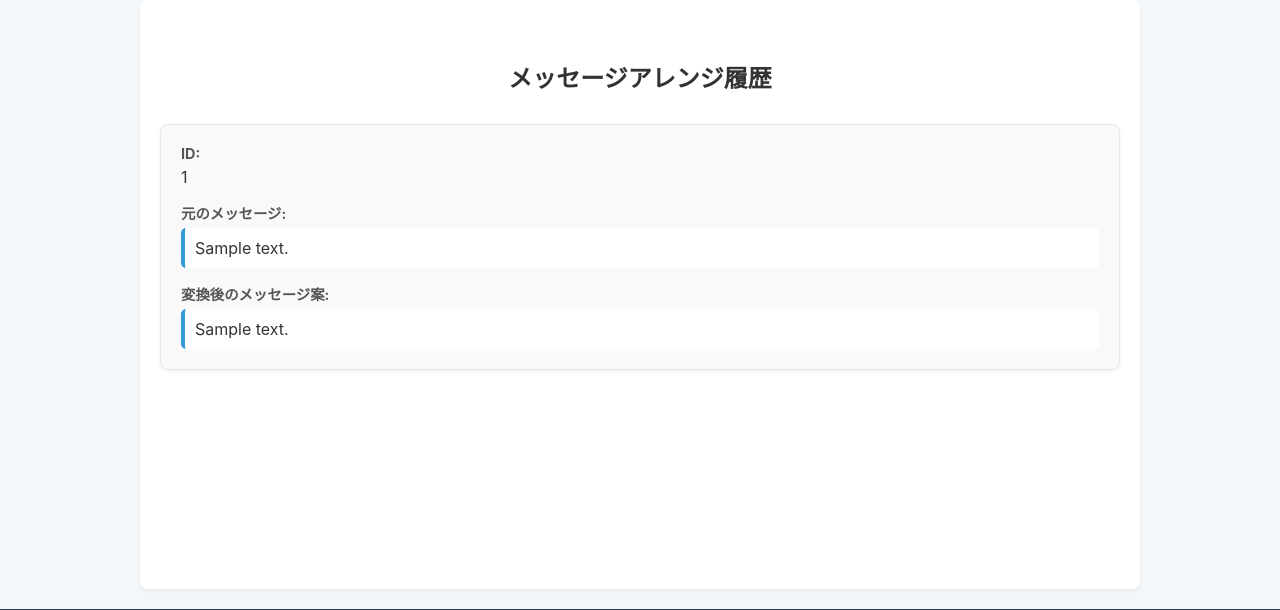
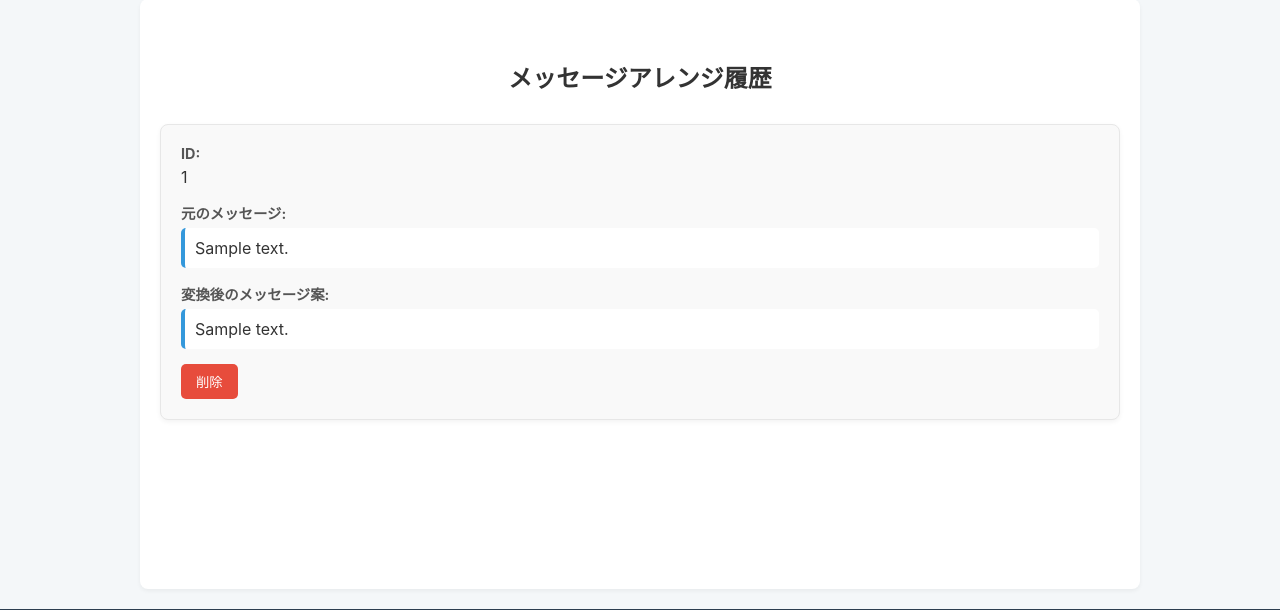
Before and after one commit to daigo-jp/message_arrange, a Django app: page /home/message_list/ in a window 1280 px wide. Shown: the part 134-744 px from the top of the page. Run offline with Django 5.2, Linux system fonts and the light colour scheme; a user stored in the database is signed in; tables that the repository leaves empty hold one stand-in row (values such as "Sample post").

Commit message:
消去機能のHTMLの追加、パスの設定

```diff
--- a/myproject/arrange_message/templates/arrange_message/message_list.html
+++ b/myproject/arrange_message/templates/arrange_message/message_list.html
@@ -68,6 +68,18 @@
         white-space: pre-wrap; /* 改行やスペースをそのまま表示 */
         word-wrap: break-word; /* 長い単語を折り返す */
     }
+    .delete-btn {
+    background-color: #e74c3c;
+    color: #fff;
+    border: none;
+    padding: 8px 15px;
+    border-radius: 5px;
+    cursor: pointer;
+    transition: background-color 0.3s ease;
+    }
+    .delete-btn:hover {
+        background-color: #c0392b;
+    }
 </style>
 {% endblock %}
 
@@ -90,6 +102,12 @@
                     <strong class="history-label">変換後のメッセージ案:</strong>
                     <div class="history-content">{{ item.arrange_message }}</div>
                 </div>
+                <form method="post" action="{% url 'arrange_message:message_delete' item.id %}"
+                      style="margin-top: 15px;"
+                      onsubmit="return confirm('このメッセージを削除しますか？');">
+                    {% csrf_token %}
+                    <button type="submit" class="delete-btn">削除</button>
+                </form>
             </li>
         {% empty %}
             <li class="empty-message">
--- a/myproject/arrange_message/urls.py
+++ b/myproject/arrange_message/urls.py
@@ -9,5 +9,7 @@ urlpatterns = [
     path('gemini/create', views.message_input, name='input_gemini'),
     path('success/<int:pk>/', views.success, name='success'),
     path('message_list/', views.message_list, name='message_list'),
+    path('delete/<int:pk>/', views.message_delete, name='message_delete'),
+
 
 ]
--- a/myproject/arrange_message/views.py
+++ b/myproject/arrange_message/views.py
@@ -101,3 +101,4 @@ home = HomeView.as_view()
 message_input = ArrangeMessageView.as_view()
 success = SuccessView.as_view()
 message_list = MessageListView.as_view()
+message_delete = MessageDeleteView.as_view()
```
